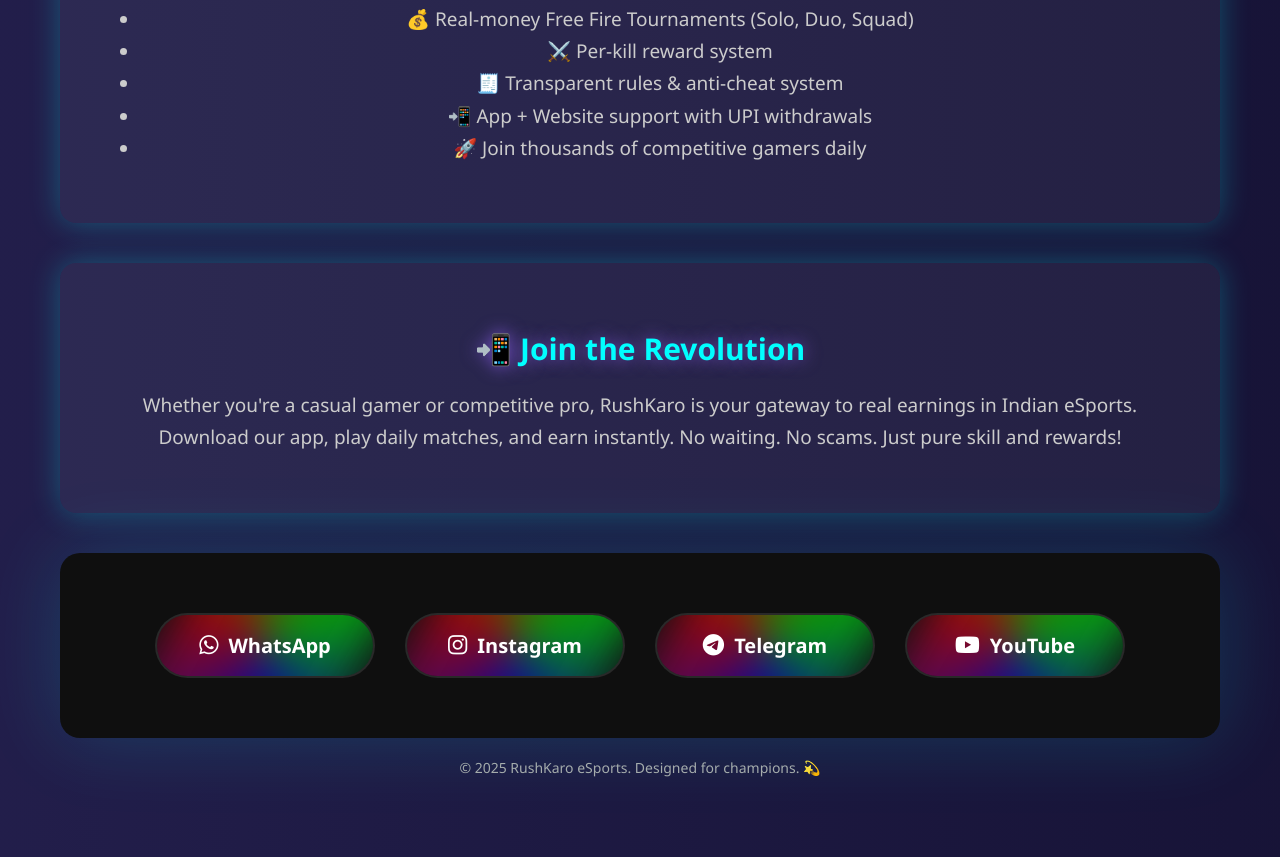
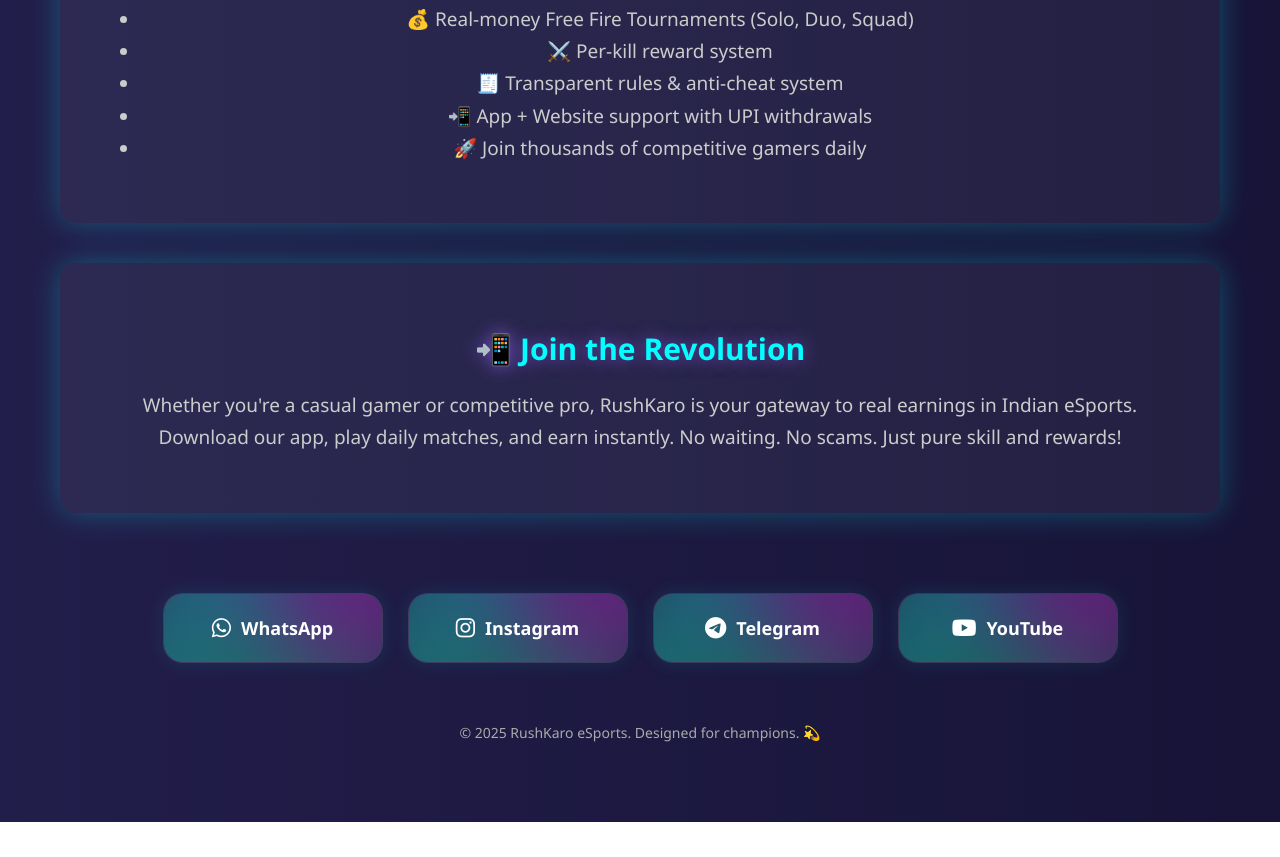
Before and after one commit to Rush-Karo/rushkarosite, a plain HTML site: page RushKaro_Web/about.html in a window 1280 px wide. Shown: the part 2043-2900 px from the top of the page. After the commit the page ends 2865 px from the top, so only its background shows below. Drawn offline with Linux system fonts and the light colour scheme.

Commit message:
Update about.html

```diff
--- a/RushKaro_Web/about.html
+++ b/RushKaro_Web/about.html
@@ -358,96 +358,91 @@
       <p>Whether you're a casual gamer or competitive pro, RushKaro is your gateway to real earnings in Indian eSports. Download our app, play daily matches, and earn instantly. No waiting. No scams. Just pure skill and rewards!</p>
     </div>
 
-   <!-- 🌐 SOCIAL MEDIA ULTRA GLOW CARD START -->
+<!-- 🌟 GLASS EFFECT SOCIAL CARDS -->
 <style>
-  .social-card-glow {
+  .social-links-container {
     display: flex;
+    justify-content: center;
     flex-wrap: wrap;
-    justify-content: center;
-    gap: 30px;
-    padding: 60px 20px;
-    background: #0f0f0f;
-    border-radius: 20px;
-    box-shadow: 0 0 80px rgba(0, 255, 255, 0.15);
-    position: relative;
-    overflow: hidden;
+    gap: 25px;
+    padding: 40px 10px;
   }
 
-  .social-btn-glow {
-    position: relative;
+  .social-card-clean {
     width: 220px;
-    height: 65px;
-    background: #111;
-    border-radius: 50px;
-    font-size: 20px;
-    font-weight: bold;
-    text-decoration: none;
-    color: #fff;
+    height: 70px;
+    border-radius: 20px;
+    background: rgba(255, 255, 255, 0.05);
+    backdrop-filter: blur(10px);
+    border: 1px solid rgba(255, 255, 255, 0.1);
+    box-shadow: 0 0 20px rgba(0, 255, 255, 0.1);
     display: flex;
     align-items: center;
     justify-content: center;
-    z-index: 1;
+    text-decoration: none;
+    color: #ffffff;
+    font-weight: bold;
+    font-size: 18px;
+    position: relative;
     overflow: hidden;
-    transition: transform 0.3s ease, box-shadow 0.3s ease;
-    border: 2px solid rgba(255, 255, 255, 0.1);
+    transition: transform 0.4s ease, box-shadow 0.4s ease;
   }
 
-  .social-btn-glow::before {
-    content: '';
-    position: absolute;
-    top: -100%;
-    left: -100%;
-    width: 300%;
-    height: 300%;
-    background: conic-gradient(from 0deg, #ff0000, #00ff00, #0000ff, #ff0000);
-    animation: rotateGlow 6s linear infinite;
-    z-index: 0;
-    opacity: 0.6;
-    filter: blur(20px);
+  .social-card-clean:hover {
+    transform: scale(1.07);
+    box-shadow: 0 0 25px rgba(0, 255, 255, 0.5);
   }
 
-  .social-btn-glow span {
-    position: relative;
-    z-index: 2;
-    display: flex;
-    align-items: center;
-    gap: 10px;
-  }
-
-  .social-btn-glow i {
+  .social-card-clean i {
+    margin-right: 10px;
     font-size: 22px;
   }
 
-  .social-btn-glow:hover {
-    transform: scale(1.08);
-    box-shadow: 0 0 25px rgba(255, 255, 255, 0.3);
+  .social-card-clean::before {
+    content: '';
+    position: absolute;
+    top: -150%;
+    left: -150%;
+    width: 400%;
+    height: 400%;
+    background: conic-gradient(#00fff2, #ff00f2, #00ff88, #00fff2);
+    animation: rotateBorder 6s linear infinite;
+    z-index: 0;
+    opacity: 0.3;
+    filter: blur(40px);
   }
 
-  @keyframes rotateGlow {
+  .social-card-clean span {
+    z-index: 1;
+    position: relative;
+    display: flex;
+    align-items: center;
+  }
+
+  @keyframes rotateBorder {
     0% { transform: rotate(0deg);}
     100% { transform: rotate(360deg);}
   }
 </style>
 
-<!-- 🚀 SOCIAL MEDIA BUTTONS -->
-<div class="social-card-glow">
-  <a href="https://chat.whatsapp.com/Hrk3guLQIn79lwvDeHKHuX" class="social-btn-glow" target="_blank">
+<!-- 🌐 SOCIAL MEDIA CLEAN BUTTONS -->
+<div class="social-links-container">
+  <a href="https://chat.whatsapp.com/Hrk3guLQIn79lwvDeHKHuX" class="social-card-clean" target="_blank">
     <span><i class="fab fa-whatsapp"></i> WhatsApp</span>
   </a>
-  <a href="https://instagram.com/rushkaro_official" class="social-btn-glow" target="_blank">
+  <a href="https://instagram.com/rushkaro_official" class="social-card-clean" target="_blank">
     <span><i class="fab fa-instagram"></i> Instagram</span>
   </a>
-  <a href="https://t.me/rushkaro_official" class="social-btn-glow" target="_blank">
+  <a href="https://t.me/rushkaro_official" class="social-card-clean" target="_blank">
     <span><i class="fab fa-telegram-plane"></i> Telegram</span>
   </a>
-  <a href="https://youtube.com/@rushkaro" class="social-btn-glow" target="_blank">
+  <a href="https://youtube.com/@rushkaro" class="social-card-clean" target="_blank">
     <span><i class="fab fa-youtube"></i> YouTube</span>
   </a>
 </div>
 
-<!-- 🔥 Font Awesome Icons -->
+<!-- 💎 Font Awesome Icons -->
 <link rel="stylesheet" href="https://cdnjs.cloudflare.com/ajax/libs/font-awesome/6.4.0/css/all.min.css">
-
 
     <footer>
       © 2025 RushKaro eSports. Designed for champions. 💫
```
